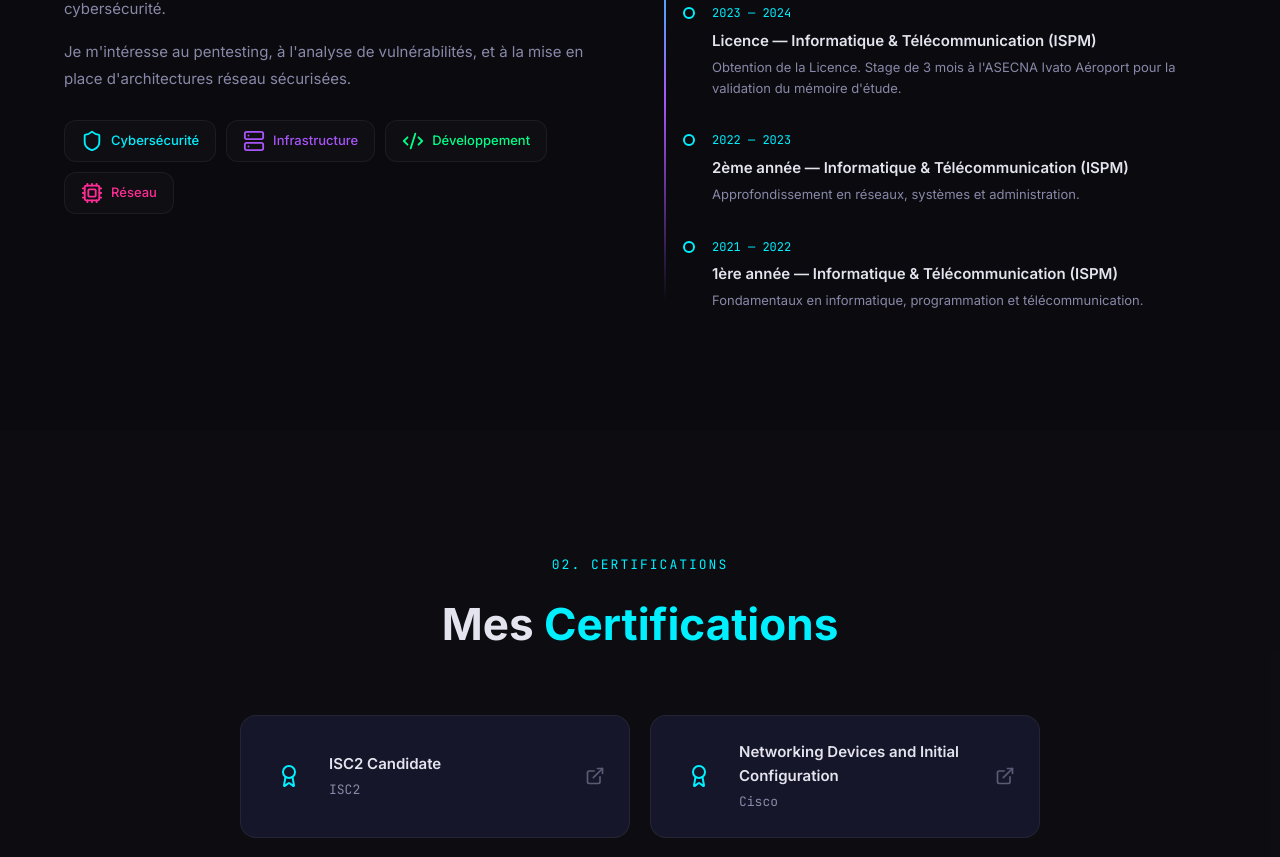
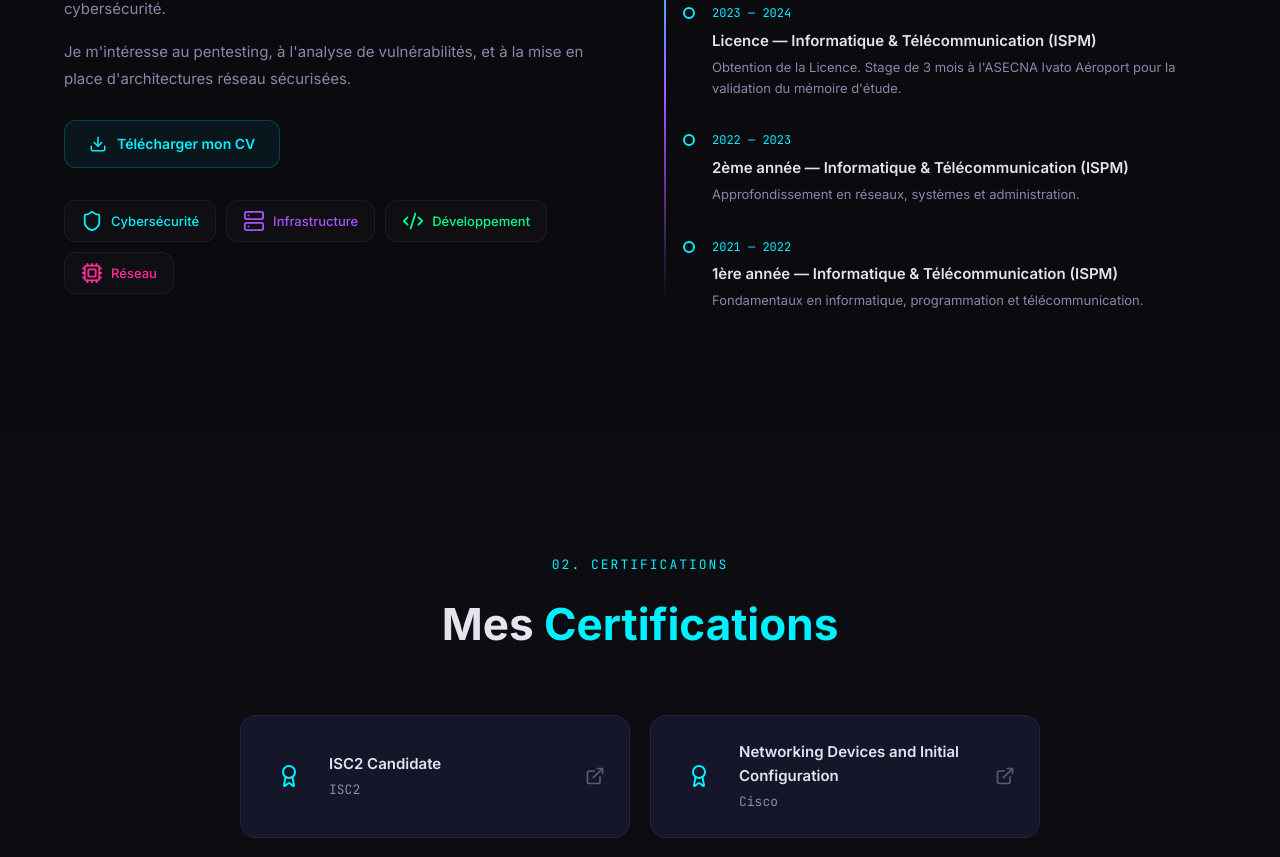
Before and after one commit to nambinintsoa2201-bit/Portfolio, a React (Vite) app: page / in a window 1280 px wide. Shown: the part 1380-2237 px from the top of the page. Built offline with nearby package versions, Linux system fonts and the light colour scheme.

Commit message:
CV Download 2

```diff
--- a/src/pages/About.tsx
+++ b/src/pages/About.tsx
@@ -1,6 +1,6 @@
 import { motion, useInView } from 'framer-motion';
 import { useRef, useMemo } from 'react';
-import { GraduationCap, Shield, Server, Code2, Cpu } from 'lucide-react';
+import { GraduationCap, Shield, Server, Code2, Cpu, Download } from 'lucide-react';
 import { useLanguage } from '../contexts/LanguageContext';
 
 function Fade({ children, delay = 0 }: { children: React.ReactNode; delay?: number }) {
@@ -60,6 +60,31 @@ export default function About() {
               <p style={{ fontSize: 15, lineHeight: 1.8, color: 'var(--text-secondary)', marginBottom: 28 }}>
                 {t('about.desc2')}
               </p>
+
+              <motion.a
+                href="/CV_Nomenjanahary_Nambinintsoa_Gilbert.pdf"
+                download
+                whileHover={{ scale: 1.05, boxShadow: '0 0 20px rgba(0,240,255,0.2)' }}
+                whileTap={{ scale: 0.95 }}
+                style={{
+                  display: 'inline-flex',
+                  alignItems: 'center',
+                  gap: 10,
+                  padding: '12px 24px',
+                  borderRadius: 12,
+                  background: 'rgba(0,240,255,0.05)',
+                  border: '1px solid rgba(0,240,255,0.2)',
+                  color: 'var(--accent-cyan)',
+                  fontSize: 14,
+                  fontWeight: 600,
+                  textDecoration: 'none',
+                  marginBottom: 32,
+                  transition: 'all 0.3s'
+                }}
+              >
+                <Download size={18} />
+                {t('home.btnCV')}
+              </motion.a>
               <div style={{ display: 'flex', flexWrap: 'wrap', gap: 10 }}>
                 {highlights.map((h) => (
                   <motion.div key={h.label} whileHover={{ scale: 1.05, borderColor: h.color }} style={{ display: 'flex', alignItems: 'center', gap: 8, padding: '9px 16px', borderRadius: 12, border: '1px solid var(--border-subtle)', background: 'rgba(255,255,255,0.02)', color: h.color, fontSize: 13, fontWeight: 500, cursor: 'default', transition: 'all 0.3s' }}>
```
